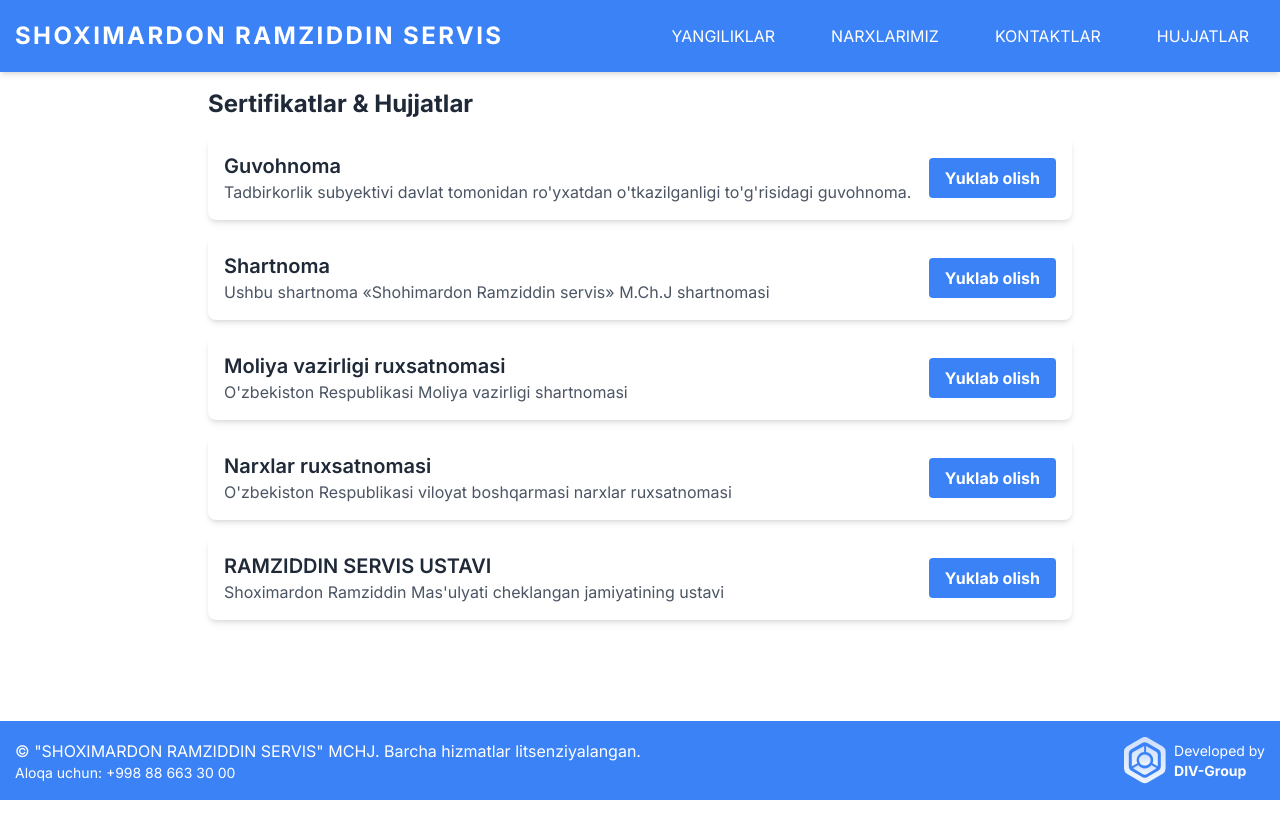
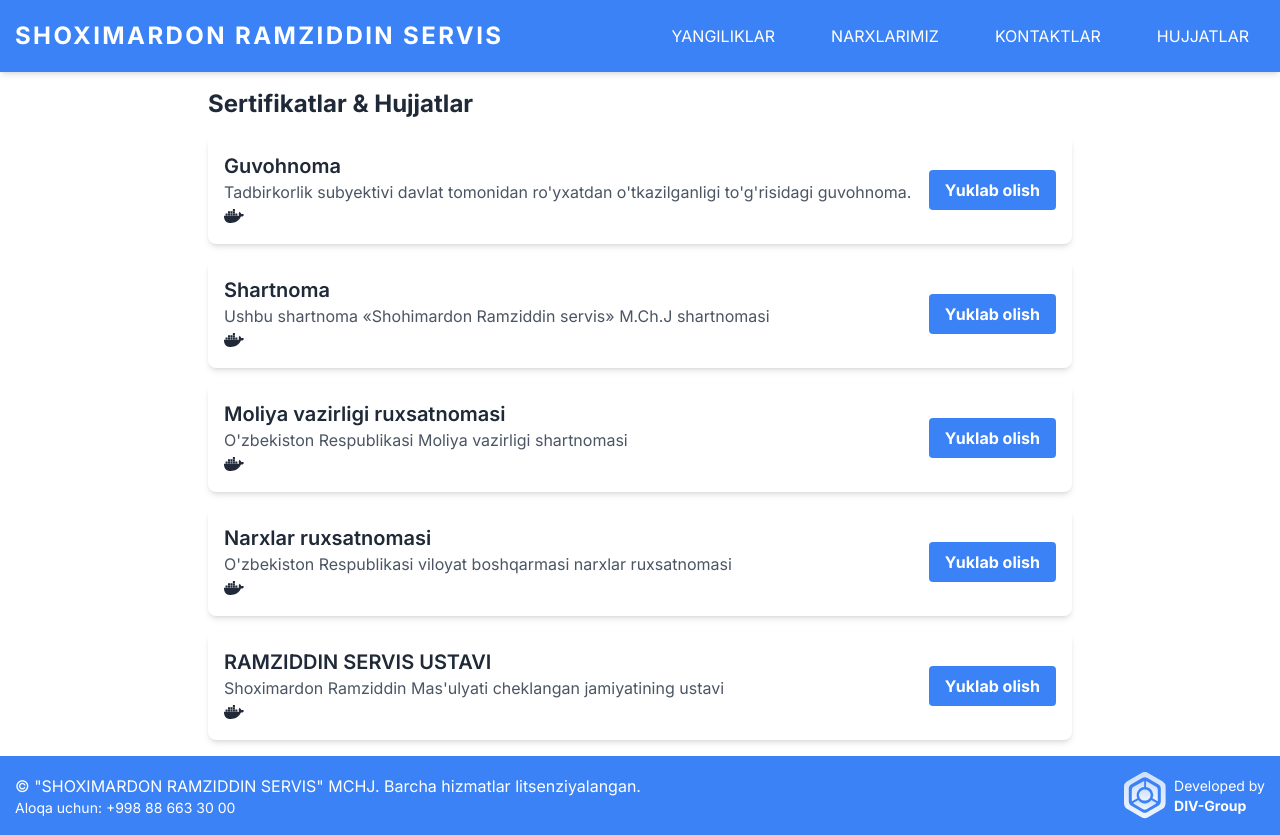
Before and after one commit to AkramjonDev/suv-taminot, a Next.js app: page /documents in a window 1280 px wide. Before the commit the page ends 800 px from the top, so only its background shows below. Built offline with nearby package versions, Linux system fonts and the light colour scheme.

Commit message:
style improved

```diff
--- a/package.json
+++ b/package.json
@@ -9,6 +9,10 @@
     "lint": "next lint"
   },
   "dependencies": {
+    "@fortawesome/fontawesome-svg-core": "^6.5.2",
+    "@fortawesome/free-brands-svg-icons": "^6.5.2",
+    "@fortawesome/free-solid-svg-icons": "^6.5.2",
+    "@fortawesome/react-fontawesome": "^0.2.2",
     "@splidejs/react-splide": "^0.7.12",
     "@splidejs/splide": "^4.1.4",
     "axios": "^1.7.2",
--- a/src/app/documents/page.js
+++ b/src/app/documents/page.js
@@ -1,5 +1,8 @@
 import React from "react";
 import documents from "../../data/documents";
+import Link from "next/link";
+import { FontAwesomeIcon } from "@fortawesome/react-fontawesome";
+import { faDocker } from "@fortawesome/free-brands-svg-icons";
 
 const Downloads = () => {
   return (
@@ -14,14 +17,15 @@
             <div>
               <h2 className="text-xl font-semibold">{document.name}</h2>
               <p className="text-gray-600">{document.description}</p>
+              <FontAwesomeIcon icon={faDocker} />
             </div>
-            <a
+            <Link
               href={document.url}
               download
               className="bg-blue-500 hover:bg-blue-700 text-white font-bold py-2 px-4 rounded"
             >
               Yuklab olish
-            </a>
+            </Link>
           </li>
         ))}
       </ul>
```
Also changed, not shown: 1 other file (tests, documents, lock files or other folders).
